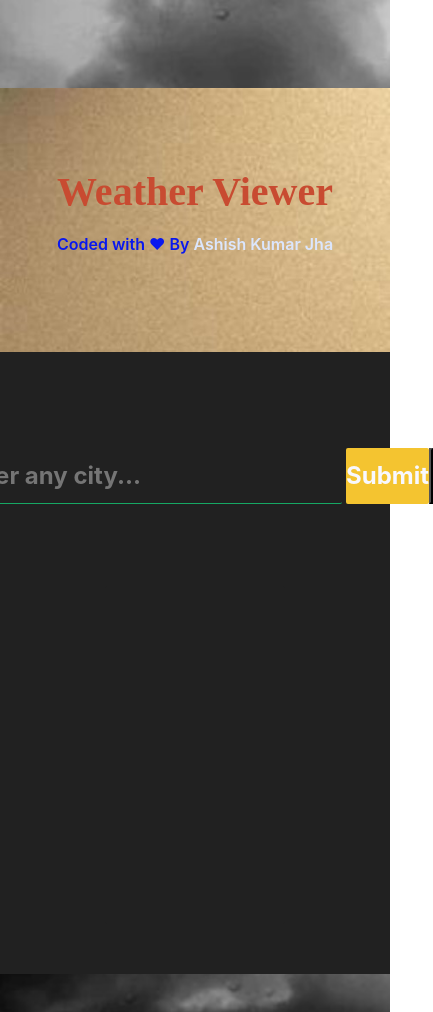
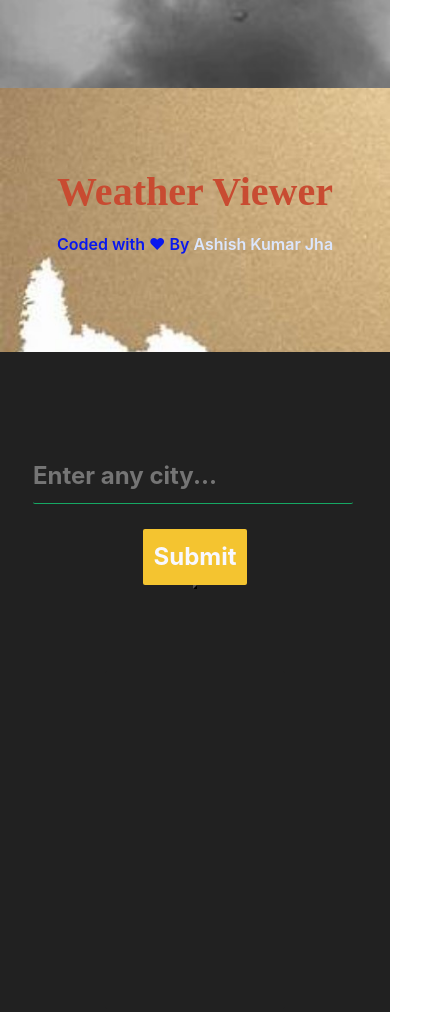
Before and after one commit to Ashish-akj/weather-report, a plain HTML site: page index.html in a window 390 px wide. Shown: the top 1012 px of the page, 433 px wide, since content can reach past the window. Drawn offline with nearby package versions, Linux system fonts and the light colour scheme.

Commit message:
Update style.css

```diff
--- a/style.css
+++ b/style.css
@@ -104,3 +104,25 @@ a:hover, a:visited, a:link, a:active{
     margin:10px 0;
     font-size:20px;
   }
+
+  @media(max-width:768px){
+    .inputs input[type="text"]{
+        width: 20rem;
+    }
+
+    .inputs{
+        padding: 6rem 0 2rem 0;
+        text-align: center;
+        display: flex;
+        justify-content: center;
+        flex-direction: column;
+        align-items: center;
+
+    }
+    .header{
+        background-position: left;
+    }
+    .inputs input[type="submit"]{
+        margin-top:25px;
+    }
+  }
```
